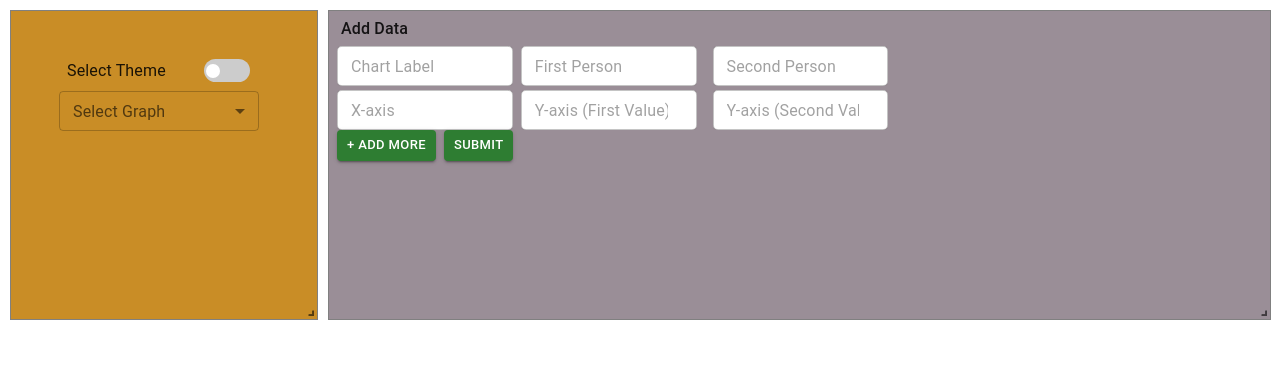
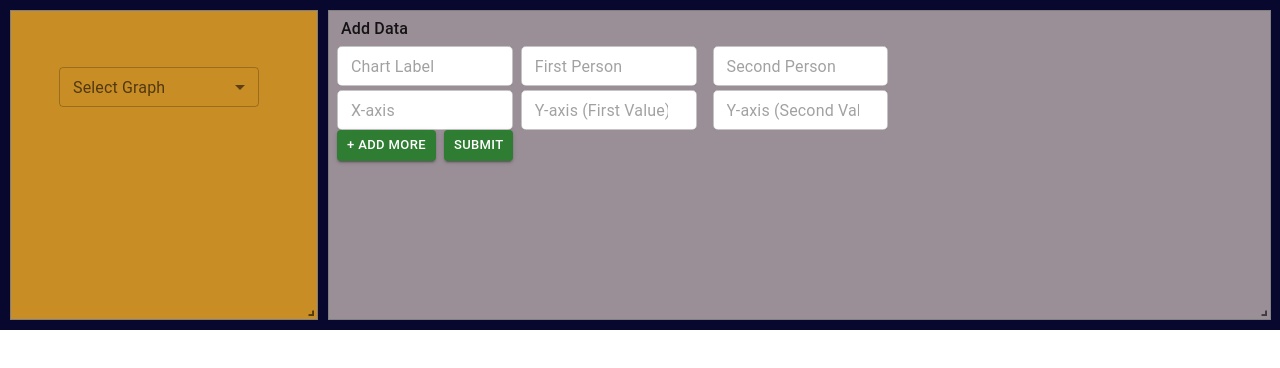
Before and after one commit to Raveen-deep/React-graph, a React (Create React App) app: page / in a window 1280 px wide. Shown: the top 368 px of the page. Built offline with nearby package versions, Linux system fonts and the light colour scheme.

Commit message:
added theme

```diff
--- a/src/App.css
+++ b/src/App.css
@@ -4,77 +4,13 @@
 * {
     font-size: 1em;
 }
+.layout{
+  background: #08082E;
+  height: 100%;
+  width: 100%;
+}
 .text-field {
     background-color: white;
     width: 19%;
     border-radius: 5px;
 }
-.switch {
-  position: relative;
-  display: inline-block;
-  width: 46px;
-  height: 23px;
-  left: 38px;
-}
-
-.switch input {
-  opacity: 0;
-  width: 0;
-  height: 0;
-}
-
-.slider {
-  position: absolute;
-  cursor: pointer;
-  top: 0;
-  left: 0;
-  right: 0;
-  bottom: 0;
-  background-color: #ccc;
-  -webkit-transition: .4s;
-  transition: .4s;
-}
-
-.slider:before {
-  position: absolute;
-  content: "";
-  height: 14px;
-  width: 14px;
-  left: 2px;
-  bottom: 4px;
-  background-color: white;
-  -webkit-transition: .4s;
-  transition: .4s;
-}
-
-input:checked + .slider {
-  background-color: #2196F3;
-}
-
-input:focus + .slider {
-  box-shadow: 0 0 1px #2196F3;
-}
-
-input:checked + .slider:before {
-  -webkit-transform: translateX(26px);
-  -ms-transform: translateX(26px);
-  transform: translateX(26px);
-}
-
-/* Rounded sliders */
-.slider.round {
-  border-radius: 34px;
-}
-
-.slider.round:before {
-  border-radius: 50%;
-}
-
-#demo-theme-label{
-  margin-left: 8px;
-  display: block;
-}
-a{
-  color:#808588;
-  color:#ff4843;
-}
--- a/src/App.js
+++ b/src/App.js
@@ -43,20 +43,16 @@ function App() {
     const [secondYAxis, setSecondYAxis] = useState([]);
 
 	const darkTheme = createTheme({
-  palette: {
-    mode: "dark",
-  },
-});
-const lightTheme = createTheme({
-  palette: {
-    mode: "light",
-  },
-});
+      palette: {
+        primary: {
+            main:"#08082E",
+        },
+        secondary:{
+            main: "#fc076fd9",
+        }
+    }
+    });
 
-const handleThemeChange = () => {
-    const isCurrentDark = theme === "dark";
-    setTheme(isCurrentDark ? "light" : "dark");
-  };
     const initialValues = {
         first_person: "",
         second_person: "",
@@ -109,27 +105,15 @@ const handleThemeChange = () => {
   };
 
   return (
-    <ThemeProvider theme={theme === "dark" ? darkTheme : lightTheme}>
+      <ThemeProvider theme={darkTheme}>
       <CssBaseline />
-      <ResponsiveReactGridLayout className="layout">
+        <ResponsiveReactGridLayout className="layout">
         <div
           style={{ border: "solid 1px gray", backgroundColor: "#C98D26" }}
           key="a"
           data-grid={{ x: 0, y: 0, w: 3, h: 2 }}
           className="px-5 py-5"
         >
-          {/* <FormControl sx={{ mt: 1, width: 200 }} size="small"> */}
-            <span id="demo-theme-label">Select Theme
-            <label className="switch">
-              <input
-                type="checkbox"
-                onChange={handleThemeChange}
-                checked={theme === "dark"}
-              />
-              <span className="slider round"></span>
-            </label>
-            </span>
-          {/* </FormControl> */}
           <FormControl sx={{ mt: 1, width: 200 }} size="small">
             <InputLabel id="demo-multiple-checkbox-label">
               Select Graph
--- a/src/index.css
+++ b/src/index.css
@@ -5,6 +5,7 @@ body {
     sans-serif;
   -webkit-font-smoothing: antialiased;
   -moz-osx-font-smoothing: grayscale;
+  background: #08082E;
 }
 
 code {
```
